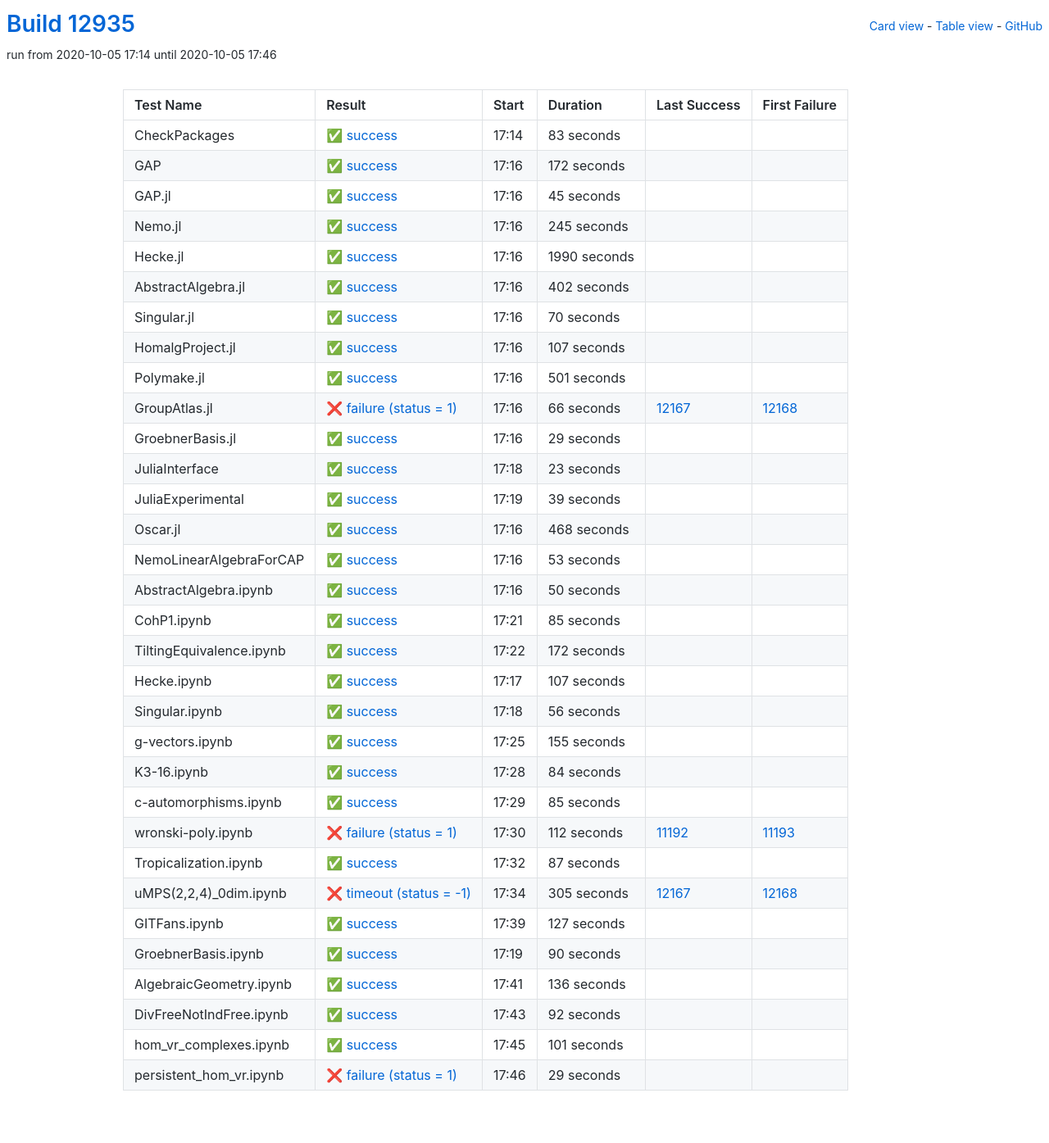
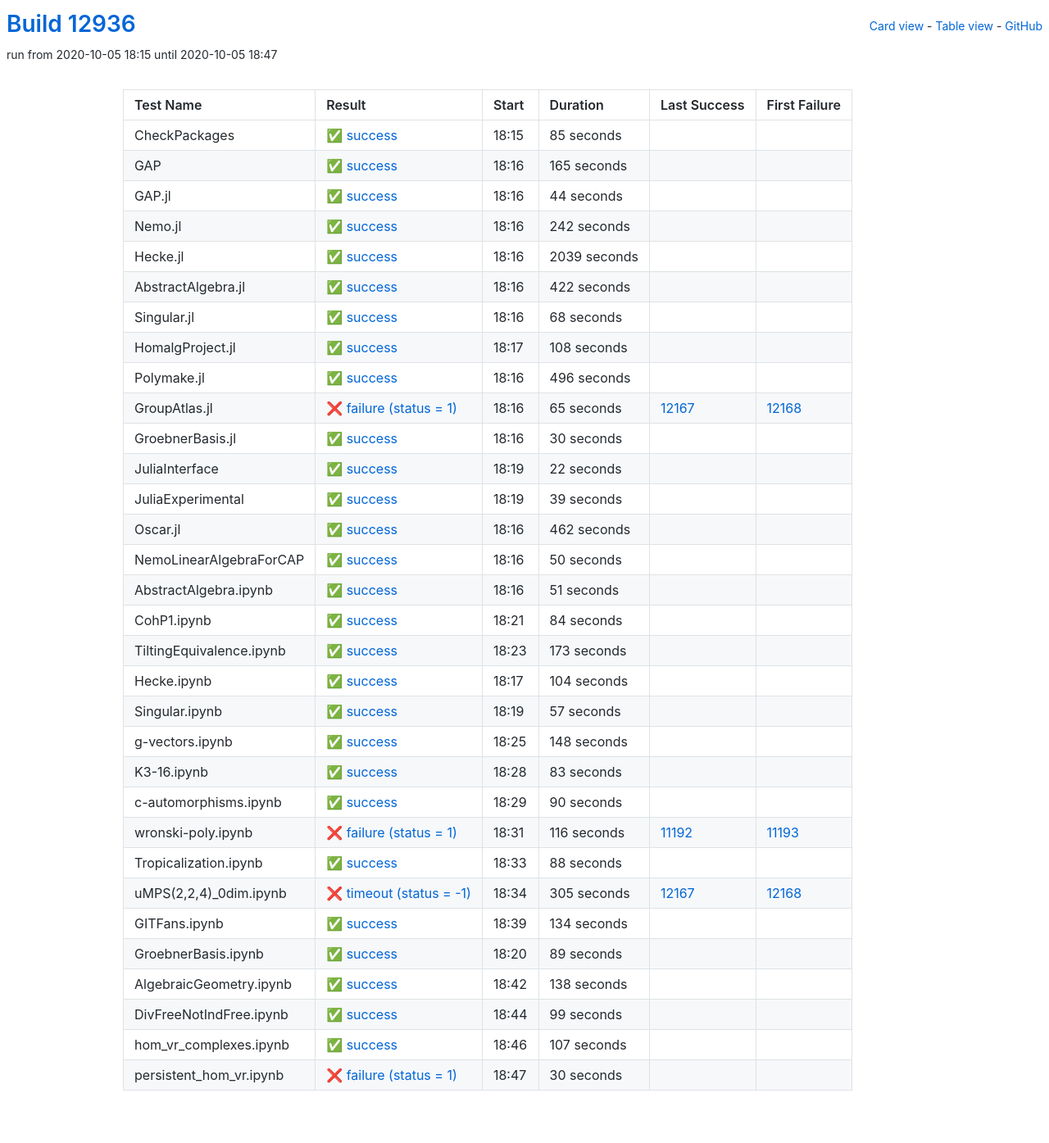
Before and after one commit to oscar-system/oscar-ci-status, a Jekyll site: the page built from table.html, in a window 1280 px wide. Shown: the whole page at 82% size. Built offline with Jekyll 4.4.1, drawn with Linux system fonts in a browser that asks for light colours.

Commit message:
Build #12936

```diff
--- a/_data/ci.yml
+++ b/_data/ci.yml
@@ -1,6 +1,6 @@
 ---
-build: 12935
-build_url: https://oscarci.mathematik.uni-kl.de/job/oscar/12935/
+build: 12936
+build_url: https://oscarci.mathematik.uni-kl.de/job/oscar/12936/
 job: oscar
 organization: oscar-system
 repo: oscar-ci-status
@@ -8,152 +8,152 @@
 tests:
 - name: CheckPackages
   id: checkpackages
-  log: https://oscarci.mathematik.uni-kl.de/job/oscar/12935/artifact/logs/build-12935/CheckPackages.log
-  start: 2020-10-05 17:14
+  log: https://oscarci.mathematik.uni-kl.de/job/oscar/12936/artifact/logs/build-12936/CheckPackages.log
+  start: 2020-10-05 18:15
   success: true
   exitcode: 0
   status: success
-  duration: 83
+  duration: 85
   last_success: false
   last_success_url:
   first_failure: false
   first_failure_url:
 - name: GAP
   id: gap
-  log: https://oscarci.mathematik.uni-kl.de/job/oscar/12935/artifact/logs/build-12935/GAP.log
-  start: 2020-10-05 17:16
+  log: https://oscarci.mathematik.uni-kl.de/job/oscar/12936/artifact/logs/build-12936/GAP.log
+  start: 2020-10-05 18:16
   success: true
   exitcode: 0
   status: success
-  duration: 172
+  duration: 165
   last_success: false
   last_success_url:
   first_failure: false
   first_failure_url:
 - name: GAP.jl
   id: gap-jl
-  log: https://oscarci.mathematik.uni-kl.de/job/oscar/12935/artifact/logs/build-12935/GAP.jl.log
-  start: 2020-10-05 17:16
+  log: https://oscarci.mathematik.uni-kl.de/job/oscar/12936/artifact/logs/build-12936/GAP.jl.log
+  start: 2020-10-05 18:16
   success: true
   exitcode: 0
   status: success
-  duration: 45
+  duration: 44
   last_success: false
   last_success_url:
   first_failure: false
   first_failure_url:
 - name: Nemo.jl
   id: nemo-jl
-  log: https://oscarci.mathematik.uni-kl.de/job/oscar/12935/artifact/logs/build-12935/Nemo.jl.log
-  start: 2020-10-05 17:16
+  log: https://oscarci.mathematik.uni-kl.de/job/oscar/12936/artifact/logs/build-12936/Nemo.jl.log
+  start: 2020-10-05 18:16
   success: true
   exitcode: 0
   status: success
-  duration: 245
+  duration: 242
   last_success: false
   last_success_url:
   first_failure: false
   first_failure_url:
 - name: Hecke.jl
   id: hecke-jl
-  log: https://oscarci.mathematik.uni-kl.de/job/oscar/12935/artifact/logs/build-12935/Hecke.jl.log
-  start: 2020-10-05 17:16
+  log: https://oscarci.mathematik.uni-kl.de/job/oscar/12936/artifact/logs/build-12936/Hecke.jl.log
+  start: 2020-10-05 18:16
   success: true
   exitcode: 0
   status: success
-  duration: 1990
+  duration: 2039
   last_success: false
   last_success_url:
   first_failure: false
   first_failure_url:
 - name: AbstractAlgebra.jl
   id: abstractalgebra-jl
-  log: https://oscarci.mathematik.uni-kl.de/job/oscar/12935/artifact/logs/build-12935/AbstractAlgebra.jl.log
-  start: 2020-10-05 17:16
+  log: https://oscarci.mathematik.uni-kl.de/job/oscar/12936/artifact/logs/build-12936/AbstractAlgebra.jl.log
+  start: 2020-10-05 18:16
   success: true
   exitcode: 0
   status: success
-  duration: 402
+  duration: 422
   last_success: false
   last_success_url:
   first_failure: false
   first_failure_url:
 - name: Singular.jl
   id: singular-jl
-  log: https://oscarci.mathematik.uni-kl.de/job/oscar/12935/artifact/logs/build-12935/Singular.jl.log
-  start: 2020-10-05 17:16
+  log: https://oscarci.mathematik.uni-kl.de/job/oscar/12936/artifact/logs/build-12936/Singular.jl.log
+  start: 2020-10-05 18:16
   success: true
   exitcode: 0
   status: success
-  duration: 70
+  duration: 68
   last_success: false
   last_success_url:
   first_failure: false
   first_failure_url:
 - name: HomalgProject.jl
   id: homalgproject-jl
-  log: https://oscarci.mathematik.uni-kl.de/job/oscar/12935/artifact/logs/build-12935/HomalgProject.jl.log
-  start: 2020-10-05 17:16
+  log: https://oscarci.mathematik.uni-kl.de/job/oscar/12936/artifact/logs/build-12936/HomalgProject.jl.log
+  start: 2020-10-05 18:17
   success: true
   exitcode: 0
   status: success
-  duration: 107
+  duration: 108
   last_success: false
   last_success_url:
   first_failure: false
   first_failure_url:
 - name: Polymake.jl
   id: polymake-jl
-  log: https://oscarci.mathematik.uni-kl.de/job/oscar/12935/artifact/logs/build-12935/Polymake.jl.log
-  start: 2020-10-05 17:16
+  log: https://oscarci.mathematik.uni-kl.de/job/oscar/12936/artifact/logs/build-12936/Polymake.jl.log
+  start: 2020-10-05 18:16
   success: true
   exitcode: 0
   status: success
-  duration: 501
+  duration: 496
   last_success: false
   last_success_url:
   first_failure: false
   first_failure_url:
 - name: GroupAtlas.jl
   id: groupatlas-jl
-  log: https://oscarci.mathematik.uni-kl.de/job/oscar/12935/artifact/logs/build-12935/GroupAtlas.jl.log
-  start: 2020-10-05 17:16
+  log: https://oscarci.mathematik.uni-kl.de/job/oscar/12936/artifact/logs/build-12936/GroupAtlas.jl.log
+  start: 2020-10-05 18:16
   success: false
   exitcode: 1
   status: failure
-  duration: 66
+  duration: 65
   last_success: 12167
   last_success_url: https://oscarci.mathematik.uni-kl.de/job/oscar/12167/
   first_failure: 12168
   first_failure_url: https://oscarci.mathematik.uni-kl.de/job/oscar/12168/
 - name: GroebnerBasis.jl
   id: groebnerbasis-jl
-  log: https://oscarci.mathematik.uni-kl.de/job/oscar/12935/artifact/logs/build-12935/GroebnerBasis.jl.log
-  start: 2020-10-05 17:16
+  log: https://oscarci.mathematik.uni-kl.de/job/oscar/12936/artifact/logs/build-12936/GroebnerBasis.jl.log
+  start: 2020-10-05 18:16
   success: true
   exitcode: 0
   status: success
-  duration: 29
+  duration: 30
   last_success: false
   last_success_url:
   first_failure: false
   first_failure_url:
 - name: JuliaInterface
   id: juliainterface
-  log: https://oscarci.mathematik.uni-kl.de/job/oscar/12935/artifact/logs/build-12935/JuliaInterface.log
-  start: 2020-10-05 17:18
+  log: https://oscarci.mathematik.uni-kl.de/job/oscar/12936/artifact/logs/build-12936/JuliaInterface.log
+  start: 2020-10-05 18:19
   success: true
   exitcode: 0
   status: success
-  duration: 23
+  duration: 22
   last_success: false
   last_success_url:
   first_failure: false
   first_failure_url:
 - name: JuliaExperimental
   id: juliaexperimental
-  log: https://oscarci.mathematik.uni-kl.de/job/oscar/12935/artifact/logs/build-12935/JuliaExperimental.log
-  start: 2020-10-05 17:19
+  log: https://oscarci.mathematik.uni-kl.de/job/oscar/12936/artifact/logs/build-12936/JuliaExperimental.log
+  start: 2020-10-05 18:19
   success: true
   exitcode: 0
   status: success
@@ -164,32 +164,20 @@
   first_failure_url:
 - name: Oscar.jl
   id: oscar-jl
-  log: https://oscarci.mathematik.uni-kl.de/job/oscar/12935/artifact/logs/build-12935/Oscar.jl.log
-  start: 2020-10-05 17:16
+  log: https://oscarci.mathematik.uni-kl.de/job/oscar/12936/artifact/logs/build-12936/Oscar.jl.log
+  start: 2020-10-05 18:16
   success: true
   exitcode: 0
   status: success
-  duration: 468
+  duration: 462
   last_success: false
   last_success_url:
   first_failure: false
   first_failure_url:
 - name: NemoLinearAlgebraForCAP
   id: nemolinearalgebraforcap
-  log: https://oscarci.mathematik.uni-kl.de/job/oscar/12935/artifact/logs/build-12935/NemoLinearAlgebraForCAP.log
-  start: 2020-10-05 17:16
-  success: true
-  exitcode: 0
-  status: success
-  duration: 53
-  last_success: false
-  last_success_url:
-  first_failure: false
-  first_failure_url:
-- name: AbstractAlgebra.ipynb
-  id: abstractalgebra-ipynb
-  log: https://oscarci.mathematik.uni-kl.de/job/oscar/12935/artifact/logs/build-12935/AbstractAlgebra.ipynb.log
-  start: 2020-10-05 17:16
+  log: https://oscarci.mathematik.uni-kl.de/job/oscar/12936/artifact/logs/build-12936/NemoLinearAlgebraForCAP.log
+  start: 2020-10-05 18:16
   success: true
   exitcode: 0
   status: success
@@ -198,70 +186,22 @@
   last_success_url:
   first_failure: false
   first_failure_url:
-- name: CohP1.ipynb
-  id: cohp1-ipynb
-  log: https://oscarci.mathematik.uni-kl.de/job/oscar/12935/artifact/logs/build-12935/CohP1.ipynb.log
-  start: 2020-10-05 17:21
+- name: AbstractAlgebra.ipynb
+  id: abstractalgebra-ipynb
+  log: https://oscarci.mathematik.uni-kl.de/job/oscar/12936/artifact/logs/build-12936/AbstractAlgebra.ipynb.log
+  start: 2020-10-05 18:16
   success: true
   exitcode: 0
   status: success
-  duration: 85
+  duration: 51
   last_success: false
   last_success_url:
   first_failure: false
   first_failure_url:
-- name: TiltingEquivalence.ipynb
-  id: tiltingequivalence-ipynb
-  log: https://oscarci.mathematik.uni-kl.de/job/oscar/12935/artifact/logs/build-12935/TiltingEquivalence.ipynb.log
-  start: 2020-10-05 17:22
-  success: true
-  exitcode: 0
-  status: success
-  duration: 172
-  last_success: false
-  last_success_url:
-  first_failure: false
-  first_failure_url:
-- name: Hecke.ipynb
-  id: hecke-ipynb
-  log: https://oscarci.mathematik.uni-kl.de/job/oscar/12935/artifact/logs/build-12935/Hecke.ipynb.log
-  start: 2020-10-05 17:17
-  success: true
-  exitcode: 0
-  status: success
-  duration: 107
-  last_success: false
-  last_success_url:
-  first_failure: false
-  first_failure_url:
-- name: Singular.ipynb
-  id: singular-ipynb
-  log: https://oscarci.mathematik.uni-kl.de/job/oscar/12935/artifact/logs/build-12935/Singular.ipynb.log
-  start: 2020-10-05 17:18
-  success: true
-  exitcode: 0
-  status: success
-  duration: 56
-  last_success: false
-  last_success_url:
-  first_failure: false
-  first_failure_url:
-- name: g-vectors.ipynb
-  id: g-vectors-ipynb
-  log: https://oscarci.mathematik.uni-kl.de/job/oscar/12935/artifact/logs/build-12935/g-vectors.ipynb.log
-  start: 2020-10-05 17:25
-  success: true
-  exitcode: 0
-  status: success
-  duration: 155
-  last_success: false
-  last_success_url:
-  first_failure: false
-  first_failure_url:
-- name: K3-16.ipynb
-  id: k3-16-ipynb
-  log: https://oscarci.mathematik.uni-kl.de/job/oscar/12935/artifact/logs/build-12935/K3-16.ipynb.log
-  start: 2020-10-05 17:28
+- name: CohP1.ipynb
+  id: cohp1-ipynb
+  log: https://oscarci.mathematik.uni-kl.de/job/oscar/12936/artifact/logs/build-12936/CohP1.ipynb.log
+  start: 2020-10-05 18:21
   success: true
   exitcode: 0
   status: success
@@ -270,46 +210,106 @@
   last_success_url:
   first_failure: false
   first_failure_url:
-- name: c-automorphisms.ipynb
-  id: c-automorphisms-ipynb
-  log: https://oscarci.mathematik.uni-kl.de/job/oscar/12935/artifact/logs/build-12935/c-automorphisms.ipynb.log
-  start: 2020-10-05 17:29
+- name: TiltingEquivalence.ipynb
+  id: tiltingequivalence-ipynb
+  log: https://oscarci.mathematik.uni-kl.de/job/oscar/12936/artifact/logs/build-12936/TiltingEquivalence.ipynb.log
+  start: 2020-10-05 18:23
   success: true
   exitcode: 0
   status: success
-  duration: 85
+  duration: 173
+  last_success: false
+  last_success_url:
+  first_failure: false
+  first_failure_url:
+- name: Hecke.ipynb
+  id: hecke-ipynb
+  log: https://oscarci.mathematik.uni-kl.de/job/oscar/12936/artifact/logs/build-12936/Hecke.ipynb.log
+  start: 2020-10-05 18:17
+  success: true
+  exitcode: 0
+  status: success
+  duration: 104
+  last_success: false
+  last_success_url:
+  first_failure: false
+  first_failure_url:
+- name: Singular.ipynb
+  id: singular-ipynb
+  log: https://oscarci.mathematik.uni-kl.de/job/oscar/12936/artifact/logs/build-12936/Singular.ipynb.log
+  start: 2020-10-05 18:19
+  success: true
+  exitcode: 0
+  status: success
+  duration: 57
+  last_success: false
+  last_success_url:
+  first_failure: false
+  first_failure_url:
+- name: g-vectors.ipynb
+  id: g-vectors-ipynb
+  log: https://oscarci.mathematik.uni-kl.de/job/oscar/12936/artifact/logs/build-12936/g-vectors.ipynb.log
+  start: 2020-10-05 18:25
+  success: true
+  exitcode: 0
+  status: success
+  duration: 148
+  last_success: false
+  last_success_url:
+  first_failure: false
+  first_failure_url:
+- name: K3-16.ipynb
+  id: k3-16-ipynb
+  log: https://oscarci.mathematik.uni-kl.de/job/oscar/12936/artifact/logs/build-12936/K3-16.ipynb.log
+  start: 2020-10-05 18:28
+  success: true
+  exitcode: 0
+  status: success
+  duration: 83
+  last_success: false
+  last_success_url:
+  first_failure: false
+  first_failure_url:
+- name: c-automorphisms.ipynb
+  id: c-automorphisms-ipynb
+  log: https://oscarci.mathematik.uni-kl.de/job/oscar/12936/artifact/logs/build-12936/c-automorphisms.ipynb.log
+  start: 2020-10-05 18:29
+  success: true
+  exitcode: 0
+  status: success
+  duration: 90
   last_success: false
   last_success_url:
   first_failure: false
   first_failure_url:
 - name: wronski-poly.ipynb
   id: wronski-poly-ipynb
-  log: https://oscarci.mathematik.uni-kl.de/job/oscar/12935/artifact/logs/build-12935/wronski-poly.ipynb.log
-  start: 2020-10-05 17:30
+  log: https://oscarci.mathematik.uni-kl.de/job/oscar/12936/artifact/logs/build-12936/wronski-poly.ipynb.log
+  start: 2020-10-05 18:31
   success: false
   exitcode: 1
   status: failure
-  duration: 112
+  duration: 116
   last_success: 11192
   last_success_url: https://oscarci.mathematik.uni-kl.de/job/oscar/11192/
   first_failure: 11193
   first_failure_url: https://oscarci.mathematik.uni-kl.de/job/oscar/11193/
 - name: Tropicalization.ipynb
   id: tropicalization-ipynb
-  log: https://oscarci.mathematik.uni-kl.de/job/oscar/12935/artifact/logs/build-12935/Tropicalization.ipynb.log
-  start: 2020-10-05 17:32
+  log: https://oscarci.mathematik.uni-kl.de/job/oscar/12936/artifact/logs/build-12936/Tropicalization.ipynb.log
+  start: 2020-10-05 18:33
   success: true
   exitcode: 0
   status: success
-  duration: 87
+  duration: 88
   last_success: false
   last_success_url:
   first_failure: false
   first_failure_url:
 - name: uMPS(2,2,4)_0dim.ipynb
   id: umps-2-2-4-0dim-ipynb
-  log: https://oscarci.mathematik.uni-kl.de/job/oscar/12935/artifact/logs/build-12935/uMPS-2-2-4-_0dim.ipynb.log
-  start: 2020-10-05 17:34
+  log: https://oscarci.mathematik.uni-kl.de/job/oscar/12936/artifact/logs/build-12936/uMPS-2-2-4-_0dim.ipynb.log
+  start: 2020-10-05 18:34
   success: false
   exitcode: -1
   status: timeout
@@ -320,72 +320,72 @@
   first_failure_url: https://oscarci.mathematik.uni-kl.de/job/oscar/12168/
 - name: GITFans.ipynb
   id: gitfans-ipynb
-  log: https://oscarci.mathematik.uni-kl.de/job/oscar/12935/artifact/logs/build-12935/GITFans.ipynb.log
-  start: 2020-10-05 17:39
+  log: https://oscarci.mathematik.uni-kl.de/job/oscar/12936/artifact/logs/build-12936/GITFans.ipynb.log
+  start: 2020-10-05 18:39
   success: true
   exitcode: 0
   status: success
-  duration: 127
+  duration: 134
   last_success: false
   last_success_url:
   first_failure: false
   first_failure_url:
 - name: GroebnerBasis.ipynb
   id: groebnerbasis-ipynb
-  log: https://oscarci.mathematik.uni-kl.de/job/oscar/12935/artifact/logs/build-12935/GroebnerBasis.ipynb.log
-  start: 2020-10-05 17:19
+  log: https://oscarci.mathematik.uni-kl.de/job/oscar/12936/artifact/logs/build-12936/GroebnerBasis.ipynb.log
+  start: 2020-10-05 18:20
   success: true
   exitcode: 0
   status: success
-  duration: 90
+  duration: 89
   last_success: false
   last_success_url:
   first_failure: false
   first_failure_url:
 - name: AlgebraicGeometry.ipynb
   id: algebraicgeometry-ipynb
-  log: https://oscarci.mathematik.uni-kl.de/job/oscar/12935/artifact/logs/build-12935/AlgebraicGeometry.ipynb.log
-  start: 2020-10-05 17:41
+  log: https://oscarci.mathematik.uni-kl.de/job/oscar/12936/artifact/logs/build-12936/AlgebraicGeometry.ipynb.log
+  start: 2020-10-05 18:42
   success: true
   exitcode: 0
   status: success
-  duration: 136
+  duration: 138
   last_success: false
   last_success_url:
   first_failure: false
   first_failure_url:
 - name: DivFreeNotIndFree.ipynb
   id: divfreenotindfree-ipynb
-  log: https://oscarci.mathematik.uni-kl.de/job/oscar/12935/artifact/logs/build-12935/DivFreeNotIndFree.ipynb.log
-  start: 2020-10-05 17:43
+  log: https://oscarci.mathematik.uni-kl.de/job/oscar/12936/artifact/logs/build-12936/DivFreeNotIndFree.ipynb.log
+  start: 2020-10-05 18:44
   success: true
   exitcode: 0
   status: success
-  duration: 92
+  duration: 99
   last_success: false
   last_success_url:
   first_failure: false
   first_failure_url:
 - name: hom_vr_complexes.ipynb
   id: hom-vr-complexes-ipynb
-  log: https://oscarci.mathematik.uni-kl.de/job/oscar/12935/artifact/logs/build-12935/hom_vr_complexes.ipynb.log
-  start: 2020-10-05 17:45
+  log: https://oscarci.mathematik.uni-kl.de/job/oscar/12936/artifact/logs/build-12936/hom_vr_complexes.ipynb.log
+  start: 2020-10-05 18:46
   success: true
   exitcode: 0
   status: success
-  duration: 101
+  duration: 107
   last_success: false
   last_success_url:
   first_failure: false
   first_failure_url:
 - name: persistent_hom_vr.ipynb
   id: persistent-hom-vr-ipynb
-  log: https://oscarci.mathematik.uni-kl.de/job/oscar/12935/artifact/logs/build-12935/persistent_hom_vr.ipynb.log
-  start: 2020-10-05 17:46
+  log: https://oscarci.mathematik.uni-kl.de/job/oscar/12936/artifact/logs/build-12936/persistent_hom_vr.ipynb.log
+  start: 2020-10-05 18:47
   success: false
   exitcode: 1
   status: failure
-  duration: 29
+  duration: 30
   last_success: false
   last_success_url:
   first_failure: false
```
Also changed, not shown: README.md.
